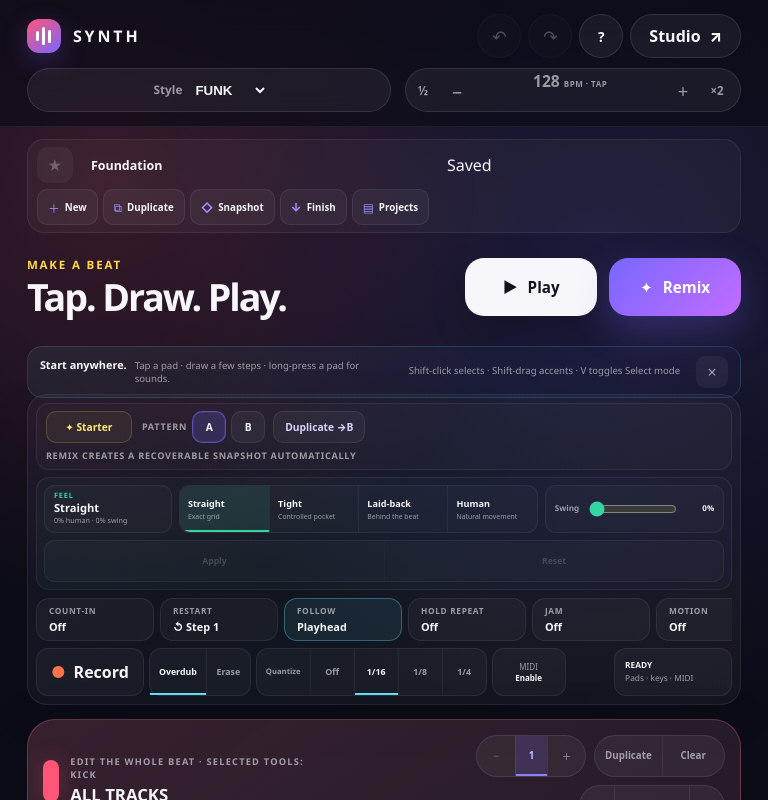
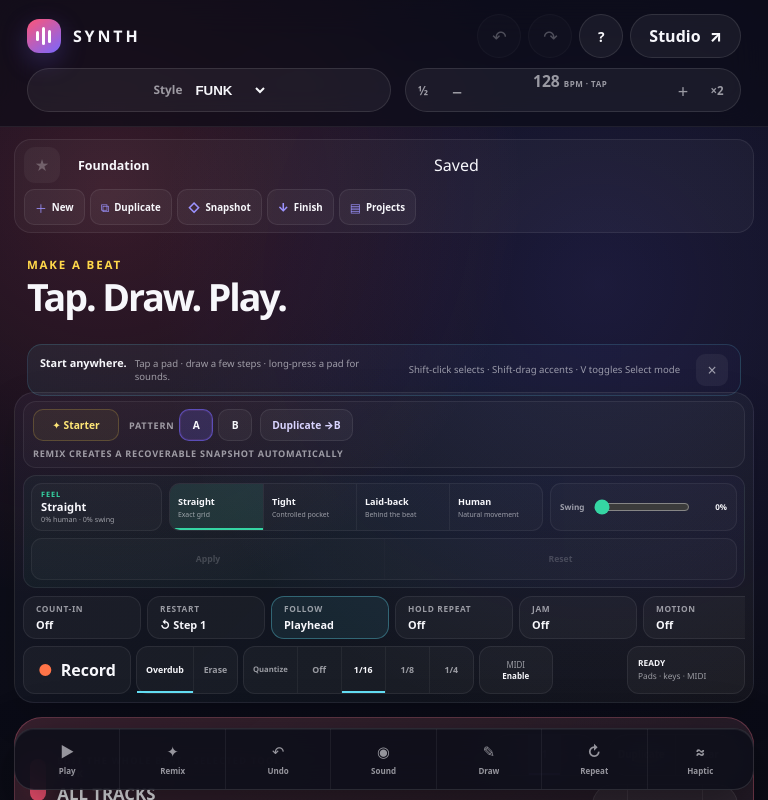
Before and after one commit to thiepn/synth, a React (Vite) app: page / in a window 768 px wide. Shown: the top 800 px of the page. Built offline with nearby package versions, Linux system fonts and the light colour scheme.

Commit message:
Polish mobile and tablet touch layouts for P19

```diff
--- a/src/playground.css
+++ b/src/playground.css
@@ -4208,3 +4208,230 @@
     color:CanvasText
   }
 }
+
+
+/* P19 — Mobile & Tablet Final Polish */
+@media (pointer: coarse) {
+  .playground-bar-control > button,
+  .playground-bar-tabs > button,
+  .playground-bar-actions > button,
+  .playground-track-sound {
+    min-width: 44px;
+  }
+
+  .playground-track-select {
+    min-height: 44px;
+  }
+}
+
+@media (min-width: 761px) and (max-width: 900px) {
+  .playground-surface {
+    padding-bottom: calc(78px + env(safe-area-inset-bottom));
+  }
+
+  .playground-actions {
+    display: none;
+  }
+
+  .playground-mobile-dock {
+    position: fixed;
+    z-index: 40;
+    left: 14px;
+    right: 14px;
+    bottom: calc(10px + env(safe-area-inset-bottom));
+    display: grid;
+    grid-template-columns: repeat(7, minmax(0, 1fr));
+    min-height: 60px;
+    overflow: hidden;
+    border: 1px solid rgba(255, 255, 255, 0.11);
+    border-radius: 20px;
+    background: rgba(14, 15, 26, 0.91);
+    box-shadow:
+      0 18px 48px rgba(0, 0, 0, 0.42),
+      inset 0 1px 0 rgba(255, 255, 255, 0.06);
+    backdrop-filter: blur(22px);
+  }
+
+  .playground-mobile-dock > button {
+    min-width: 0;
+    min-height: 60px;
+    display: grid;
+    place-items: center;
+    align-content: center;
+    gap: 4px;
+    padding: 5px 3px;
+    border: 0;
+    border-right: 1px solid rgba(255, 255, 255, 0.06);
+    background: transparent;
+    color: var(--pg-muted);
+    touch-action: manipulation;
+  }
+
+  .playground-mobile-dock > button:last-child {
+    border-right: 0;
+  }
+
+  .playground-mobile-dock > button.is-active {
+    color: var(--pg-text);
+    background: rgba(120, 103, 255, 0.14);
+  }
+
+  .playground-mobile-dock > button b {
+    min-height: 18px;
+    display: grid;
+    place-items: center;
+    font-size: 0.92rem;
+    line-height: 1;
+  }
+
+  .playground-mobile-dock > button span {
+    max-width: 100%;
+    overflow: hidden;
+    text-overflow: ellipsis;
+    font-size: 0.5rem;
+    font-weight: 850;
+    white-space: nowrap;
+  }
+
+  .playground-project-menu {
+    bottom: calc(80px + env(safe-area-inset-bottom));
+  }
+
+  .playground-help-backdrop {
+    padding-bottom: calc(84px + env(safe-area-inset-bottom));
+  }
+
+  .playground-control-deck,
+  .playground-session-bar,
+  .playground-workbench,
+  .playground-footer {
+    width: calc(100% - 28px);
+  }
+}
+
+@media (max-width: 760px) {
+  .playground-multitrack {
+    scroll-snap-type: x proximity;
+    scroll-padding-left: 104px;
+  }
+
+  .playground-multitrack__ruler,
+  .playground-track-row {
+    min-width: 776px;
+    grid-template-columns: 112px minmax(664px, 1fr);
+  }
+
+  .playground-multitrack__numbers,
+  .playground-steps.playground-steps--lane {
+    min-width: 664px;
+  }
+
+  .playground-track-head {
+    grid-template-columns: minmax(0, 1fr) 44px;
+  }
+
+  .playground-track-sound {
+    width: 44px;
+    min-width: 44px;
+    min-height: 44px;
+  }
+
+  .playground-bar-control > button,
+  .playground-bar-tabs > button,
+  .playground-bar-actions > button {
+    min-width: 44px;
+    min-height: 44px;
+  }
+
+  .playground-record-bar,
+  .playground-selection-bar,
+  .playground-piano__toolbar,
+  .playground-piano__chords,
+  .playground-piano__note-tools,
+  .playground-feel-strip,
+  .playground-jam-strip,
+  .playground-motion-strip {
+    scroll-snap-type: x proximity;
+  }
+
+  .playground-record-bar > *,
+  .playground-selection-bar > *,
+  .playground-piano__toolbar > *,
+  .playground-piano__chords > *,
+  .playground-piano__note-tools > *,
+  .playground-feel-strip > *,
+  .playground-jam-strip > *,
+  .playground-motion-strip > * {
+    scroll-snap-align: start;
+  }
+
+  .playground-finish-actions > button {
+    min-height: 60px;
+  }
+
+  .playground-finish-actions > .playground-finish-primary {
+    min-height: 64px;
+  }
+}
+
+@media (min-width: 361px) and (max-width: 420px) {
+  .playground-topbar__center {
+    grid-template-columns: minmax(96px, 0.62fr) minmax(220px, 1.38fr);
+    align-items: stretch;
+    gap: 6px;
+  }
+
+  .playground-style {
+    min-width: 0;
+    padding-inline: 6px;
+  }
+
+  .playground-tempo {
+    min-width: 0;
+    grid-template-columns: 32px 32px minmax(68px, 1fr) 32px 38px;
+  }
+
+  .playground-tempo > button {
+    min-width: 0;
+  }
+}
+
+@media (max-width: 360px) {
+  .playground-mobile-dock {
+    left: 4px;
+    right: 4px;
+  }
+
+  .playground-mobile-dock > button {
+    min-height: 56px;
+  }
+
+  .playground-mobile-dock > button span {
+    font-size: 0.42rem;
+  }
+}
+
+@media (max-width: 900px) and (max-height: 520px) {
+  .playground-surface {
+    padding-bottom: calc(66px + env(safe-area-inset-bottom));
+  }
+
+  .playground-mobile-dock {
+    bottom: calc(4px + env(safe-area-inset-bottom));
+    min-height: 52px;
+  }
+
+  .playground-mobile-dock > button {
+    min-height: 52px;
+    gap: 2px;
+  }
+
+  .playground-mobile-dock > button b {
+    min-height: 16px;
+    font-size: 0.82rem;
+  }
+
+  .playground-mobile-dock > button span {
+    font-size: 0.43rem;
+  }
+}
```
